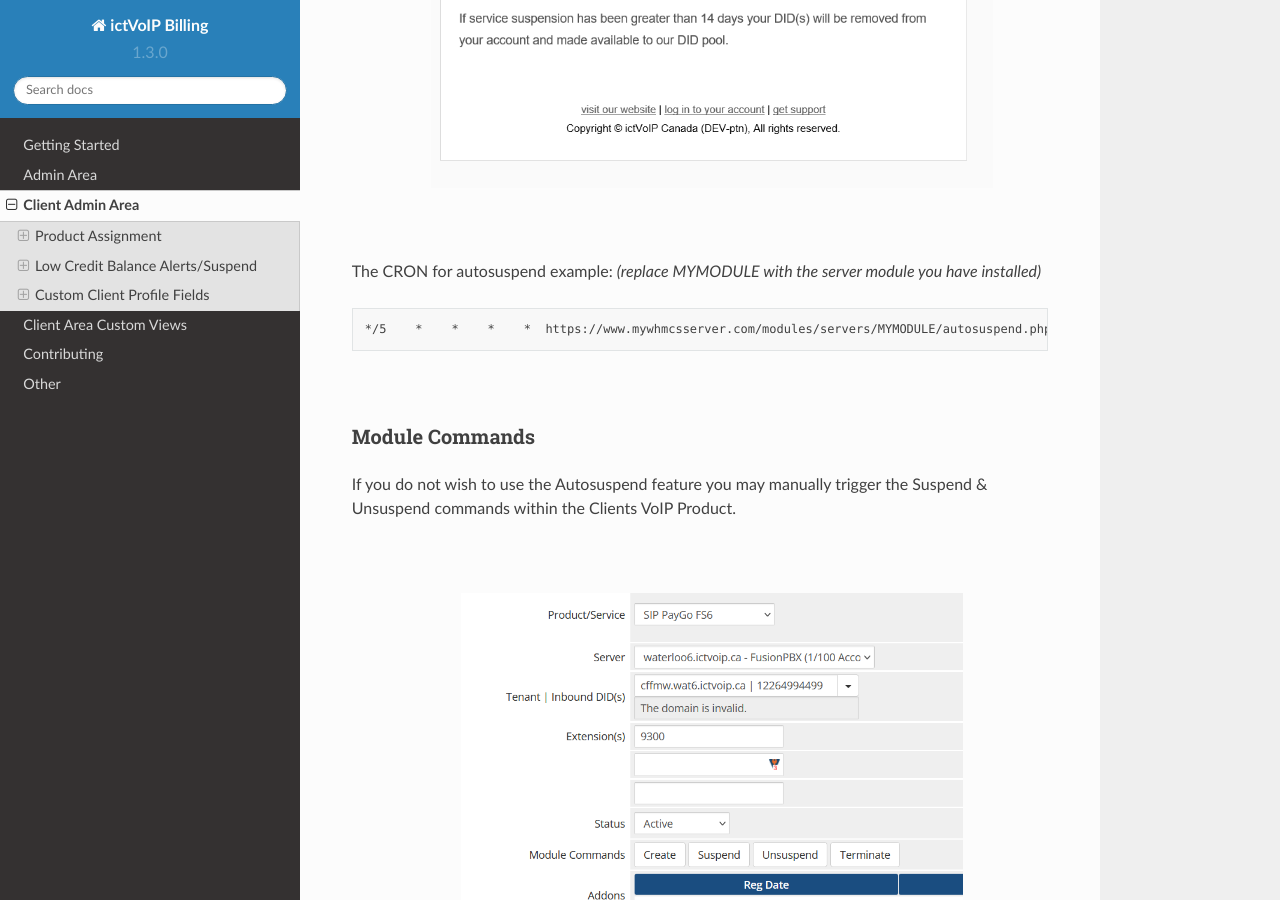
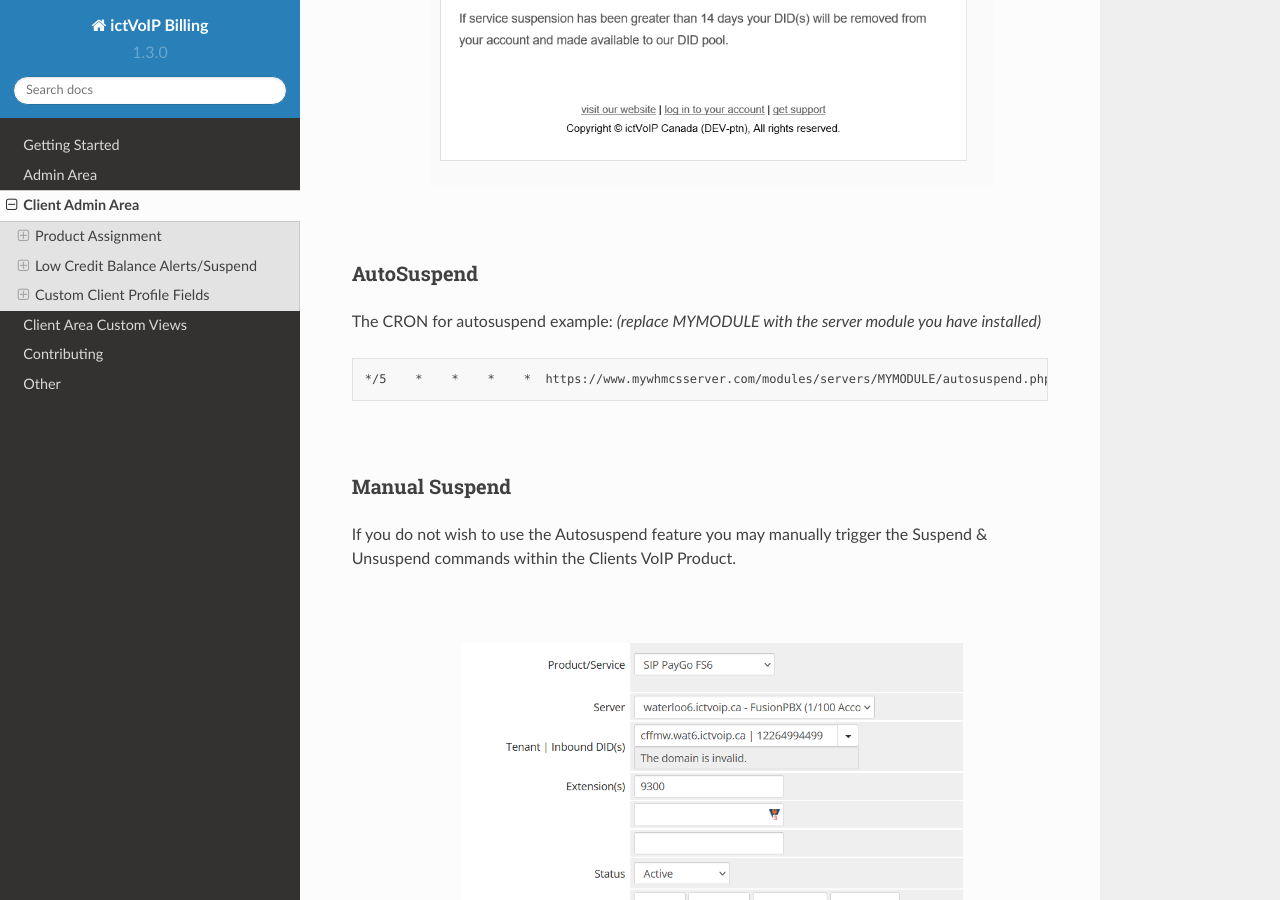
Before and after one commit to ictvoip/ictvoip-docs, a Sphinx documentation site: the page built from docs/source/clientadmin/clientadmin.rst, in a window 1280 px wide and 900 px high, scrolled down 8276 px. Built offline with Sphinx 7.4.7 and the Read the Docs theme 2.0.0, drawn with Linux system fonts in a browser that asks for light colours; pages that are not in the unit, such as notebooks, are missing from menus.

Commit message:
Update clientadmin.rst

```diff
--- a/docs/source/clientadmin/clientadmin.rst
+++ b/docs/source/clientadmin/clientadmin.rst
@@ -235,6 +235,8 @@ Suspend
 
 |
 
+AutoSuspend
+*************
 
 The CRON for autosuspend example:
 *(replace MYMODULE with the server module you have installed)*
@@ -246,7 +248,7 @@ The CRON for autosuspend example:
 |
 
 
-Module Commands
+Manual Suspend
 *****************
 
 
```
